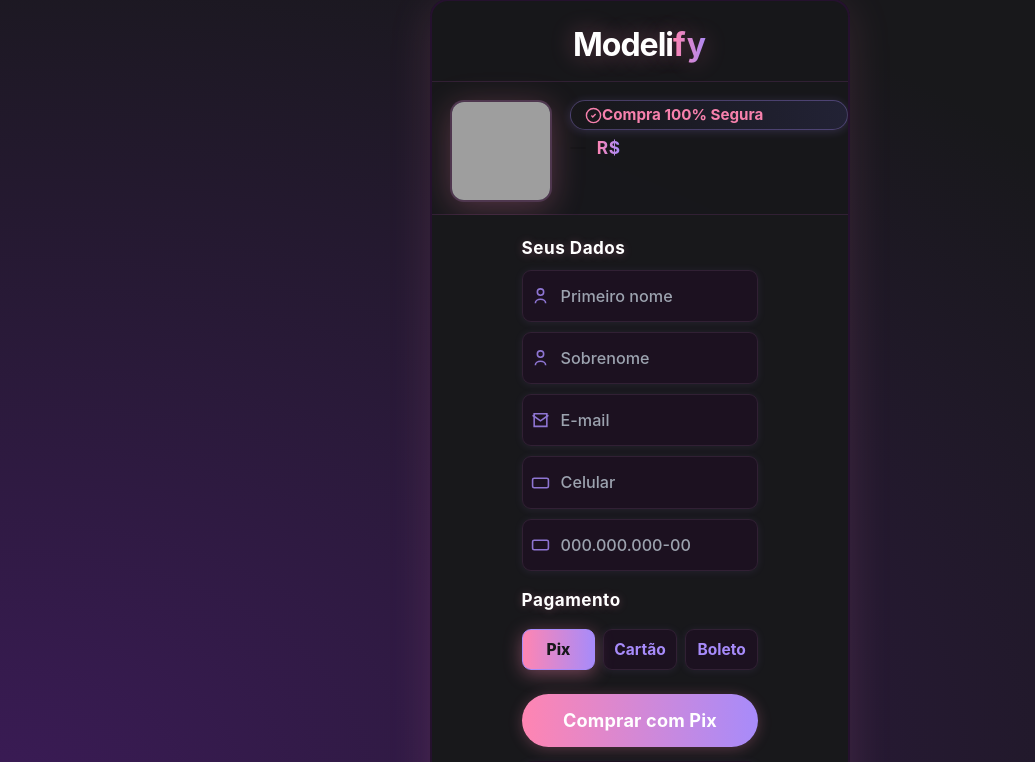
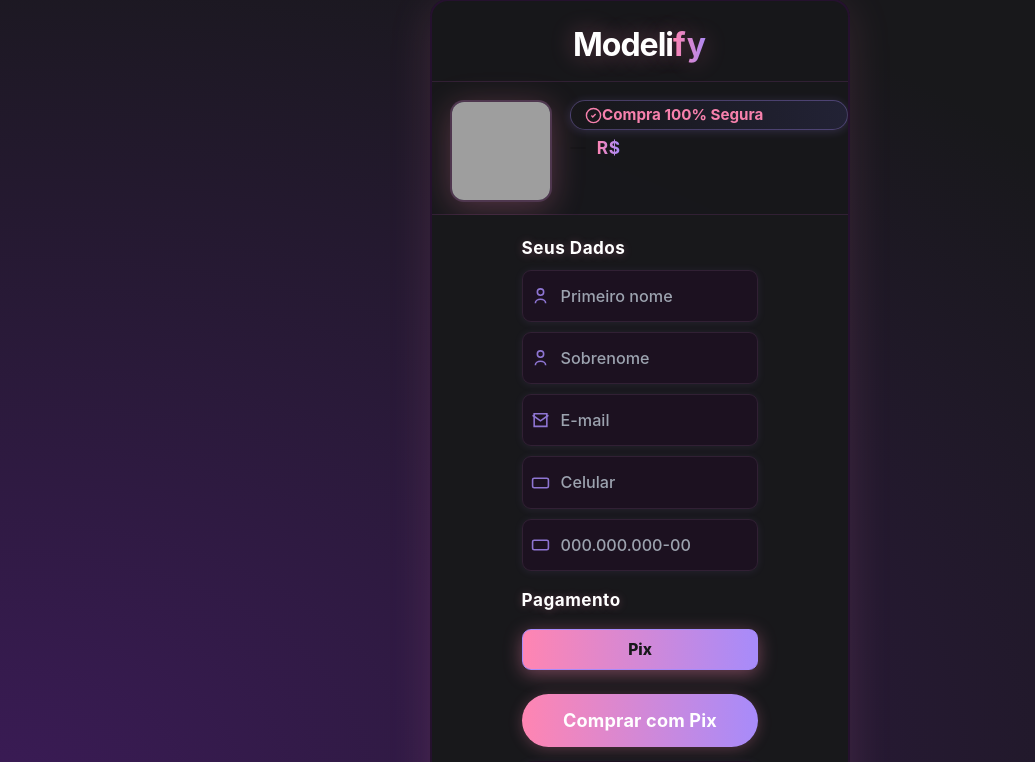
Before and after one commit to modelifynetwork/modelify, a Flask app: template templates/checkout.html in a window 1280 px wide. Shown: the part 17-779 px from the top of the page, without its empty margins (0-1035 px from the left). Run offline with Flask 3, Linux system fonts and the light colour scheme; the template is opened without the code that fills it, so the values that code supplies are empty; some libraries are stand-ins or nearby versions; grey boxes are pictures that could not be loaded.

Commit message:
Update checkout.html

```diff
--- a/templates/checkout.html
+++ b/templates/checkout.html
@@ -453,8 +453,6 @@
       <div id="paymentSection">
         <div class="payment-options">
           <div class="payment-option active">Pix</div>
-          <div class="payment-option">Cartão</div>
-          <div class="payment-option">Boleto</div>
         </div>
         <button id="btnComprar" class="btn">Comprar com Pix</button>
       </div>
```
